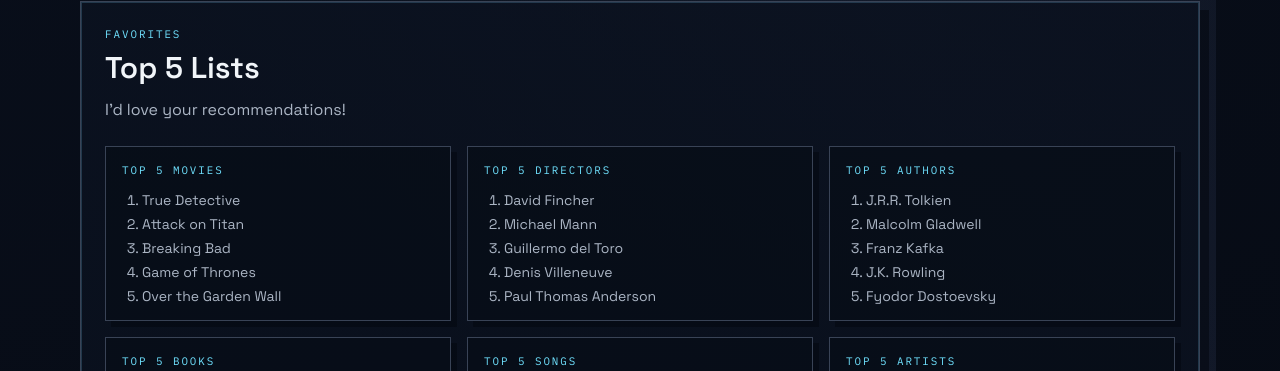
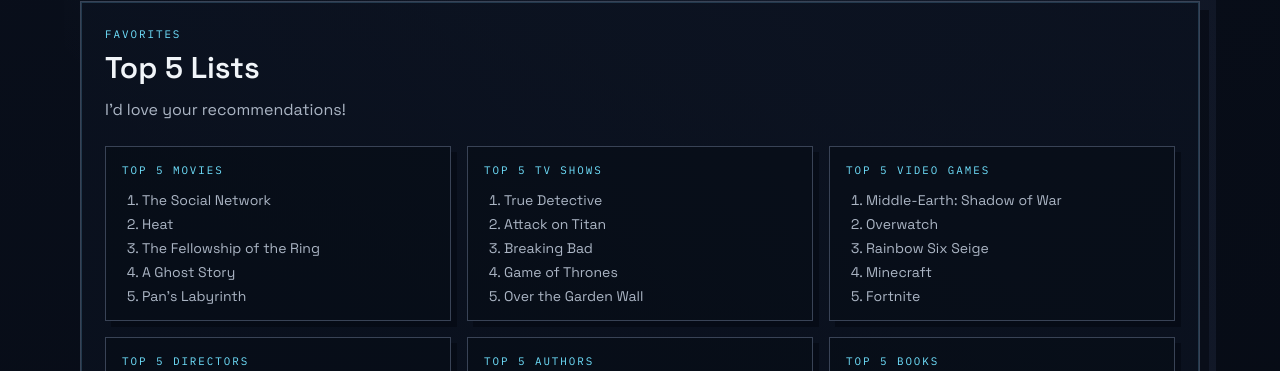
Before and after one commit to mattdworkin/mattdworkin.github.io, a Next.js app: page /about in a window 1280 px wide. Shown: the part 2814-3185 px from the top of the page. Built offline with nearby package versions, Linux system fonts and the light colour scheme; no server answers.

Commit message:
video games

```diff
--- a/src/app/about/page.tsx
+++ b/src/app/about/page.tsx
@@ -9,7 +9,15 @@
 const topFiveLists = [
   {
     title: "Top 5 Movies",
+    items: ["The Social Network", "Heat", "The Fellowship of the Ring", "A Ghost Story", "Pan's Labyrinth"],
+  },
+  {
+    title: "Top 5 TV Shows",
     items: ["True Detective", "Attack on Titan", "Breaking Bad", "Game of Thrones", "Over the Garden Wall"],
+  },
+  {
+    title: "Top 5 Video Games",
+    items: ["Middle-Earth: Shadow of War", "Overwatch", "Rainbow Six Seige", "Minecraft", "Fortnite"],
   },
   {
     title: "Top 5 Directors",
```
